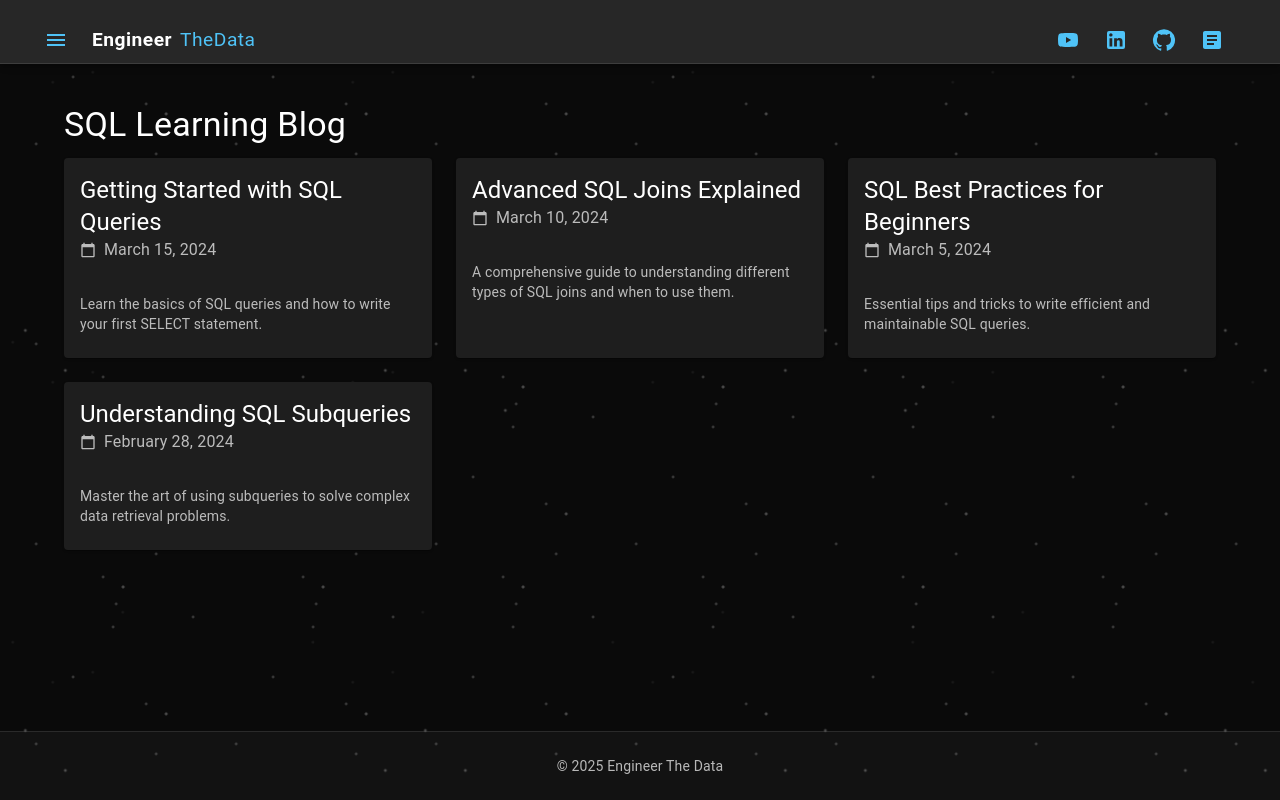
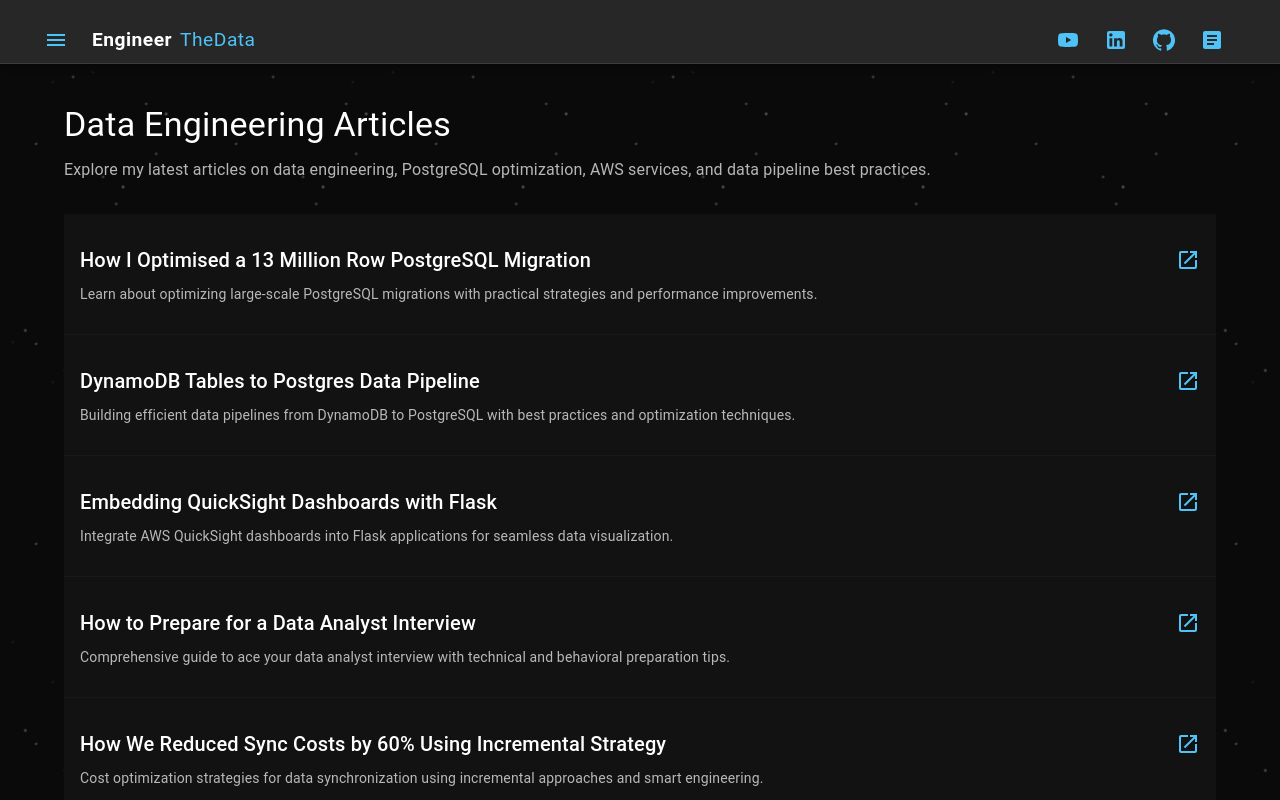
Before and after one commit to kuldeepkr16/kuldeeptrivedi, a React (Vite) app in the folder sql_imagine_react/: page /blogs in a window 1280 px wide. Built offline with nearby package versions, Linux system fonts and the light colour scheme.

Commit message:
updated medium blogs

```diff
--- a/sql_imagine_react/src/pages/Blogs.jsx
+++ b/sql_imagine_react/src/pages/Blogs.jsx
@@ -1,28 +1,58 @@
 import React from 'react';
-import { Box, Typography, Container, Grid, Card, CardContent, CardHeader } from '@mui/material';
-import CalendarTodayIcon from '@mui/icons-material/CalendarToday';
+import { Box, Typography, Container, List, ListItem, ListItemText, ListItemButton, Divider } from '@mui/material';
+import LaunchIcon from '@mui/icons-material/Launch';
 
 const Blogs = () => {
   const blogPosts = [
     {
-      title: 'Getting Started with SQL Queries',
-      date: 'March 15, 2024',
-      excerpt: 'Learn the basics of SQL queries and how to write your first SELECT statement.'
+      title: 'How I Optimised a 13 Million Row PostgreSQL Migration',
+      url: 'https://kuldeepkr16.medium.com/how-i-optimised-a-13-million-row-postgresql-migration-29ba91cedc8d',
+      excerpt: 'Learn about optimizing large-scale PostgreSQL migrations with practical strategies and performance improvements.'
     },
     {
-      title: 'Advanced SQL Joins Explained',
-      date: 'March 10, 2024',
-      excerpt: 'A comprehensive guide to understanding different types of SQL joins and when to use them.'
+      title: 'DynamoDB Tables to Postgres Data Pipeline',
+      url: 'https://kuldeepkr16.medium.com/dynamodb-tables-to-postgres-data-pipeline-4820b4af149b',
+      excerpt: 'Building efficient data pipelines from DynamoDB to PostgreSQL with best practices and optimization techniques.'
     },
     {
-      title: 'SQL Best Practices for Beginners',
-      date: 'March 5, 2024',
-      excerpt: 'Essential tips and tricks to write efficient and maintainable SQL queries.'
+      title: 'Embedding QuickSight Dashboards with Flask',
+      url: 'https://kuldeepkr16.medium.com/embedding-quicksight-dashboards-with-flask-ef4c271e2d4c',
+      excerpt: 'Integrate AWS QuickSight dashboards into Flask applications for seamless data visualization.'
     },
     {
-      title: 'Understanding SQL Subqueries',
-      date: 'February 28, 2024',
-      excerpt: 'Master the art of using subqueries to solve complex data retrieval problems.'
+      title: 'How to Prepare for a Data Analyst Interview',
+      url: 'https://kuldeepkr16.medium.com/how-to-prepare-for-a-data-analyst-interview-a3f824994404',
+      excerpt: 'Comprehensive guide to ace your data analyst interview with technical and behavioral preparation tips.'
+    },
+    {
+      title: 'How We Reduced Sync Costs by 60% Using Incremental Strategy',
+      url: 'https://kuldeepkr16.medium.com/how-we-reduced-sync-costs-by-60-using-incremental-strategy-039cabcdb7fb',
+      excerpt: 'Cost optimization strategies for data synchronization using incremental approaches and smart engineering.'
+    },
+    {
+      title: 'Investing with Project Kuber',
+      url: 'https://kuldeepkr16.medium.com/investing-with-project-kuber-c4dabacf2808',
+      excerpt: 'Exploring investment strategies and insights through the Project Kuber framework.'
+    },
+    {
+      title: 'Query Optimization PostgreSQL',
+      url: 'https://kuldeepkr16.medium.com/query-optimization-postgresql-9e616d9dc685',
+      excerpt: 'Advanced PostgreSQL query optimization techniques for better database performance.'
+    },
+    {
+      title: 'Redline a Redshift Pipeline',
+      url: 'https://kuldeepkr16.medium.com/redline-a-redshift-pipeline-ca07d5e1ddcb',
+      excerpt: 'Building and optimizing Amazon Redshift data pipelines for high-performance analytics.'
+    },
+    {
+      title: 'Unlocking the Power of Table-Valued Functions in PostgreSQL',
+      url: 'https://kuldeepkr16.medium.com/unlocking-the-power-of-table-valued-functions-in-postgresql-5eb6a15dd85f',
+      excerpt: 'Deep dive into PostgreSQL table-valued functions and their practical applications in data engineering.'
+    },
+    {
+      title: 'Automate Materialized View Refresh',
+      url: 'https://kuldeepkr16.medium.com/automate-materialized-view-refresh-eed94c1973b1',
+      excerpt: 'Automating PostgreSQL materialized view refreshes for optimal data freshness and performance.'
     }
   ];
 
@@ -30,30 +60,51 @@ const Blogs = () => {
     <Container maxWidth="lg">
       <Box sx={{ mt: 4, mb: 4 }}>
         <Typography variant="h4" component="h1" gutterBottom>
-          SQL Learning Blog
+          Data Engineering Articles
         </Typography>
-        <Grid container spacing={3}>
+        <Typography variant="body1" color="text.secondary" sx={{ mb: 4 }}>
+          Explore my latest articles on data engineering, PostgreSQL optimization, AWS services, and data pipeline best practices.
+        </Typography>
+
+        <List sx={{ bgcolor: 'background.paper' }}>
           {blogPosts.map((post, index) => (
-            <Grid item xs={12} sm={6} md={4} key={index}>
-              <Card sx={{ height: '100%', display: 'flex', flexDirection: 'column' }}>
-                <CardHeader
-                  title={post.title}
-                  subheader={
-                    <Box sx={{ display: 'flex', alignItems: 'center', color: 'text.secondary' }}>
-                      <CalendarTodayIcon sx={{ mr: 1, fontSize: '1rem' }} />
-                      {post.date}
-                    </Box>
-                  }
-                />
-                <CardContent sx={{ flexGrow: 1 }}>
-                  <Typography variant="body2" color="text.secondary">
-                    {post.excerpt}
-                  </Typography>
-                </CardContent>
-              </Card>
-            </Grid>
+            <React.Fragment key={index}>
+              <ListItem disablePadding sx={{ mb: 1 }}>
+                <ListItemButton
+                  href={post.url}
+                  target="_blank"
+                  rel="noopener noreferrer"
+                  sx={{
+                    py: 2,
+                    px: 2,
+                    borderRadius: 1,
+                    '&:hover': {
+                      backgroundColor: 'rgba(25, 118, 210, 0.16)',
+                      transition: 'background-color 0.2s ease'
+                    }
+                  }}
+                >
+                  <ListItemText
+                    primary={
+                      <Box sx={{ display: 'flex', alignItems: 'center', mb: 1 }}>
+                        <Typography variant="h6" component="div" sx={{ flexGrow: 1 }}>
+                          {post.title}
+                        </Typography>
+                        <LaunchIcon sx={{ ml: 1, color: 'primary.main' }} />
+                      </Box>
+                    }
+                    secondary={
+                      <Typography variant="body2" color="text.secondary">
+                        {post.excerpt}
+                      </Typography>
+                    }
+                  />
+                </ListItemButton>
+              </ListItem>
+              {index < blogPosts.length - 1 && <Divider sx={{ my: 1 }} />}
+            </React.Fragment>
           ))}
-        </Grid>
+        </List>
       </Box>
     </Container>
   );
```
Also changed, not shown: 1 other file (tests, documents, lock files or other folders).
